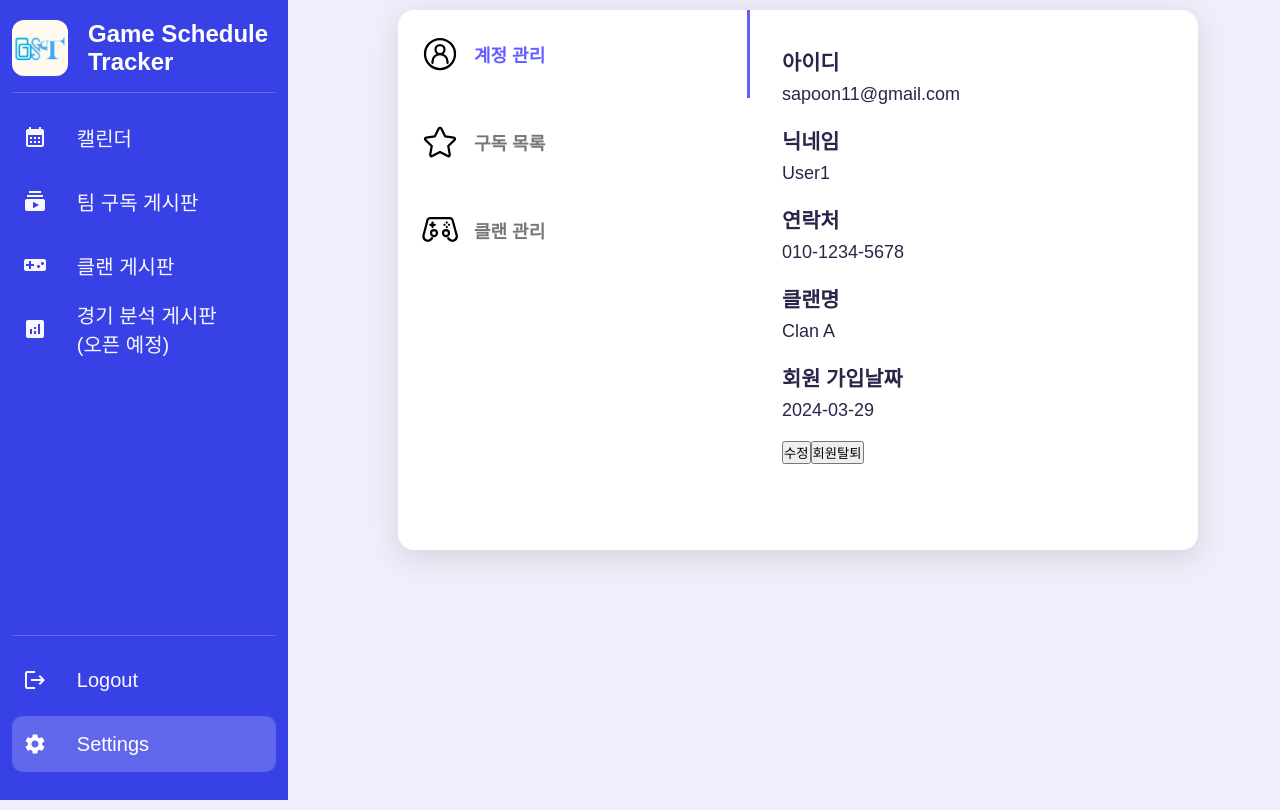
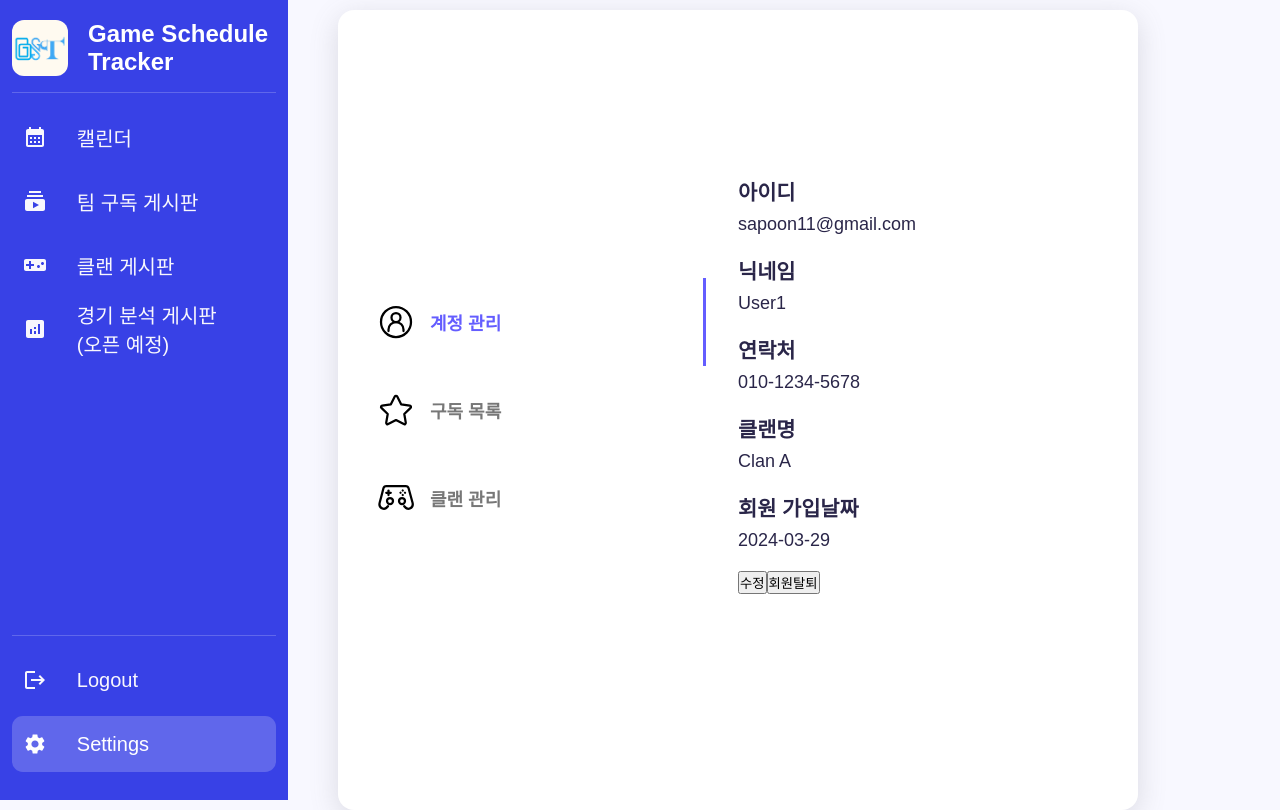
Before and after one commit to Soojong94/GST_project, a React (Create React App) app: page /Mypage in a window 1280 px wide. Built offline with nearby package versions, Linux system fonts and the light colour scheme.

Commit message:
3-30일 처음

```diff
--- a/package.json
+++ b/package.json
@@ -21,6 +21,7 @@
     "bootstrap": "^5.3.3",
     "cors": "^2.8.5",
     "dotenv": "^16.4.5",
+    "ejs": "^3.1.9",
     "express": "^4.19.2",
     "express-session": "^1.18.0",
     "install": "^0.13.0",
--- a/src/Mypage/Mypage.css
+++ b/src/Mypage/Mypage.css
@@ -1,23 +1,3 @@
-
-
-:root {
-  --white: #FFF;
-  --primary: #645DFF;
-  --secondary: #2A2649;
-  --secondary-light: #777777;
-  --body-background: #efeefa;
-  --border: #E6E8F0;
-}
-
-body {
-  font-family: 'Poppins', sans-serif;
-  display: flex;
-  justify-content: center;
-  align-items: center;
-  height: 100vh;
-  padding: 1rem;
-  background-color: var(--body-background);
-}
 
 * {
   margin: 0;
@@ -26,13 +6,20 @@ body {
 }
 
 .tabs-container {
+  font-family: 'Poppins', sans-serif;
+  display: flex;
+  justify-content: center;
+  align-items: center;
+  height: 100vh;
+  padding: 1rem;
+  background-color: #efeefa;
   width: 100%;
   max-width: 50rem;
   display: flex;
 margin: 0.625rem;
   overflow: hidden;
 border-radius: 1rem;
-  background-color: var(--white);
+  background-color: #fff;
 box-shadow: rgba(100, 100, 111, 0.2) 0px 7px 29px 0px;
 }
 
@@ -41,14 +28,14 @@ box-shadow: rgba(100, 100, 111, 0.2) 0px 7px 29px 0px;
   overflow-x: auto;
   height: 33.75rem;
   min-width: 18rem;
-  color: var(--secondary);
+  color: #2A2649;
   transition: all 0.45s ease-in-out;
   padding: 0.75rem 1.5rem;
   overflow: hidden;
 }
 
 .tab-content h2 {
-  color: var(--secondary);
+  color: #2A2649;
   font-size: 1.3rem;
   font-weight: 600;
   margin-top: 0;
@@ -86,7 +73,7 @@ box-shadow: rgba(100, 100, 111, 0.2) 0px 7px 29px 0px;
   width: 100%;
   font-size: 1.125rem;
   font-weight: 600;
-  color: var(--secondary-light);
+  color: #777777;
   overflow: hidden;
   text-align: left;
   height: 5.5rem;
@@ -103,18 +90,18 @@ box-shadow: rgba(100, 100, 111, 0.2) 0px 7px 29px 0px;
 .tabs .active, .tabs a:hover {
   font-weight: 700;
   outline: none;
-  color: var(--primary);
-  border-right: 3px solid var(--primary);
+  color: #645DFF;
+  border-right: 3px solid #645DFF;
 }
 
 .tabs a svg {
   width: 2.25rem;
   height: 2.25rem;
-  stroke: var(--secondary-light);
+  stroke: #777777;
 }
 
 .tabs .active svg, .tabs a:hover svg {
-  stroke: var(--primary);
+  stroke: #645DFF;
 }
 .tab-content>p{
   padding-bottom: 20px;
```
Also changed, not shown: back/login.js (+16 -1 lines), 2 other files (tests, documents, lock files or other folders).
